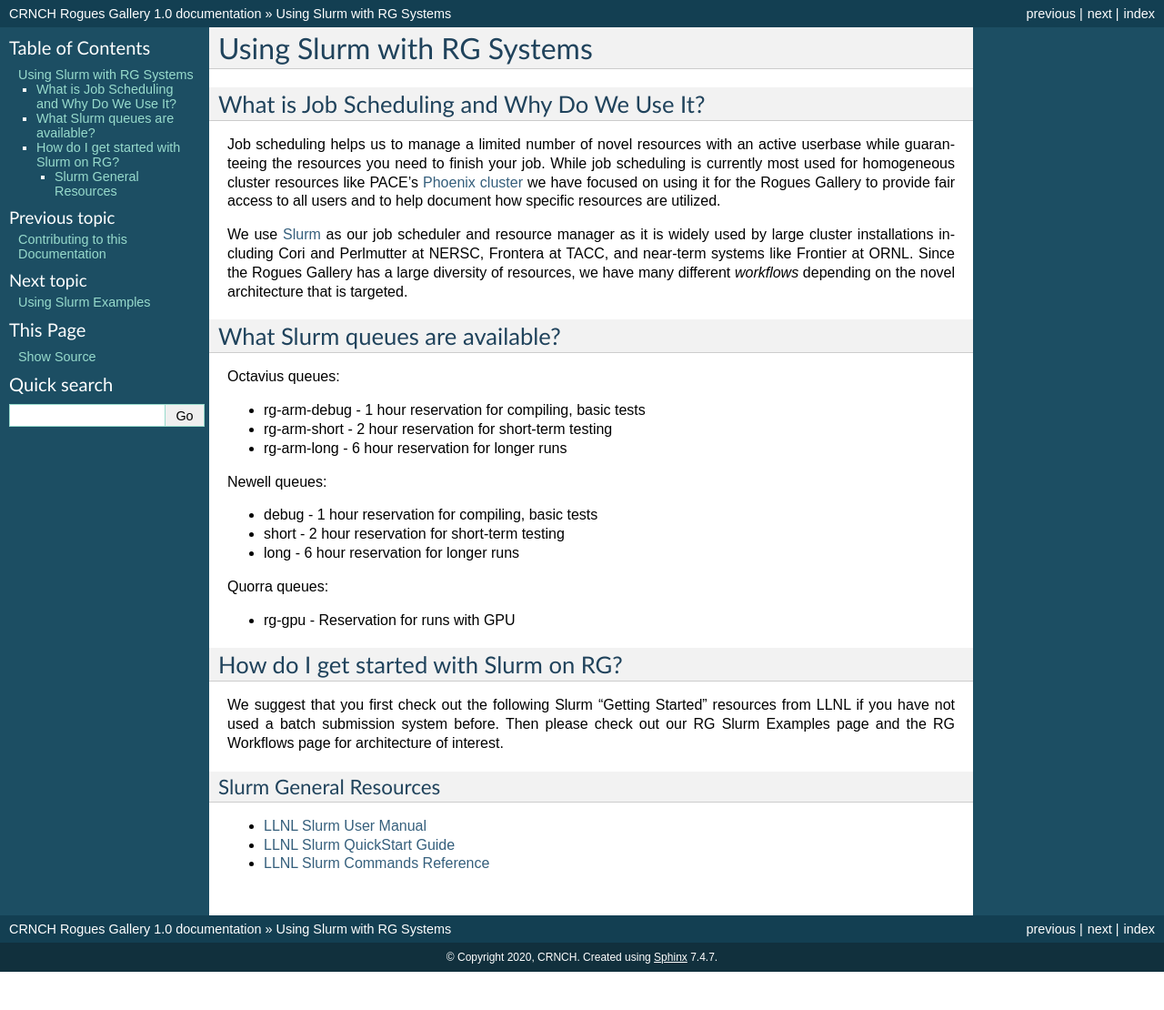
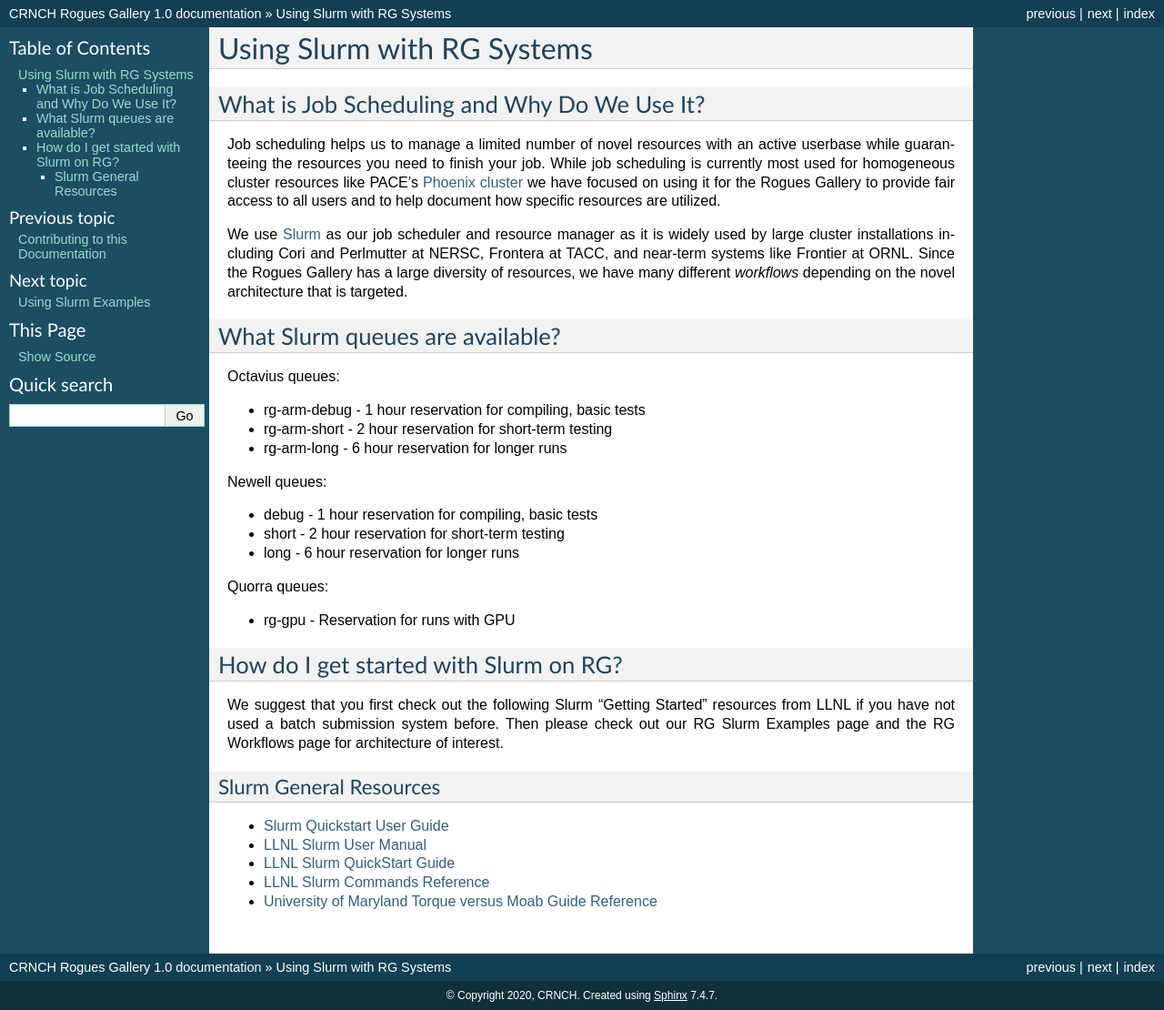
Before and after one commit to gt-crnch-rg/read-the-docs, a Sphinx documentation site: the page built from docs/general/using-slurm.rst, in a window 1280 px wide. Shown: the whole page at 91% size. Built offline with Sphinx 7.4.7, drawn with Linux system fonts in a browser that asks for light colours; pages that are not in the unit, such as notebooks, are missing from menus; before the commit the page ends 1068 px from its top, so only the background shows below that.

Commit message:
Update using-slurm.rst

```diff
--- a/docs/general/using-slurm.rst
+++ b/docs/general/using-slurm.rst
@@ -49,9 +49,12 @@
 Slurm General Resources
 =======================
 
+-  `Slurm Quickstart User Guide <https://slurm.schedmd.com/quickstart.html>`__
 -  `LLNL Slurm User
    Manual <https://hpc.llnl.gov/banks-jobs/running-jobs/slurm-user-manual>`__
 -  `LLNL Slurm QuickStart
    Guide <https://hpc.llnl.gov/banks-jobs/running-jobs/slurm-quick-start-guide>`__
 -  `LLNL Slurm Commands
    Reference <https://hpc.llnl.gov/banks-jobs/running-jobs/slurm-commands>`__
+-  `University of Maryland Torque versus Moab Guide
+   Reference <https://hpcc.umd.edu/hpcc/help/slurm-vs-moab.html>`__
```
